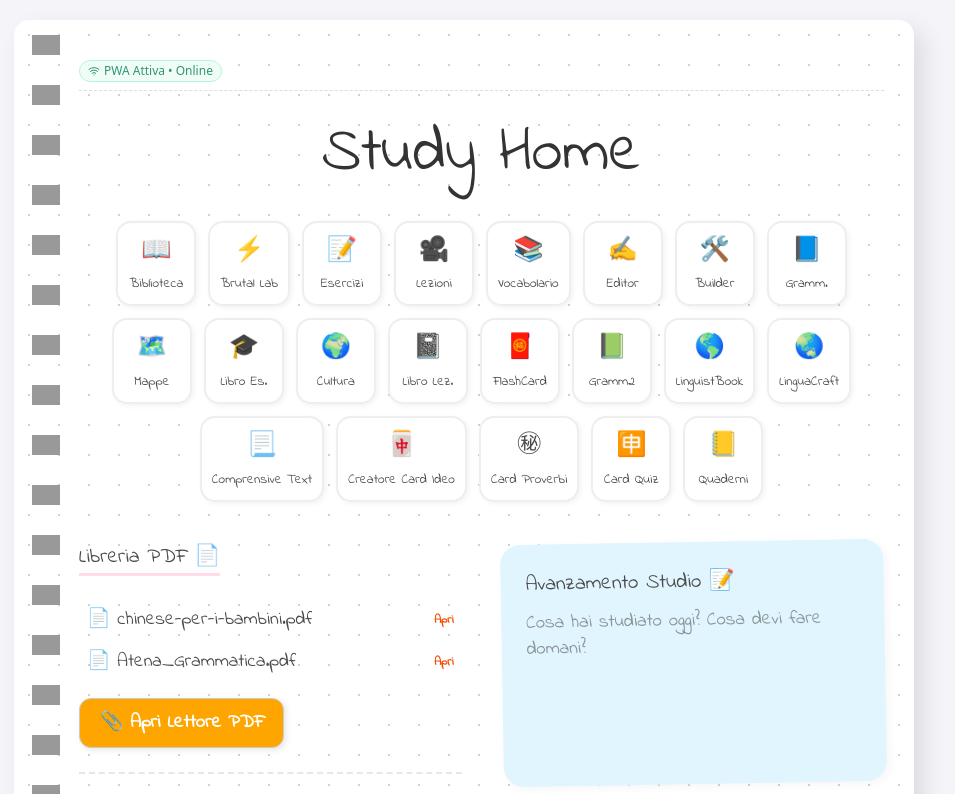
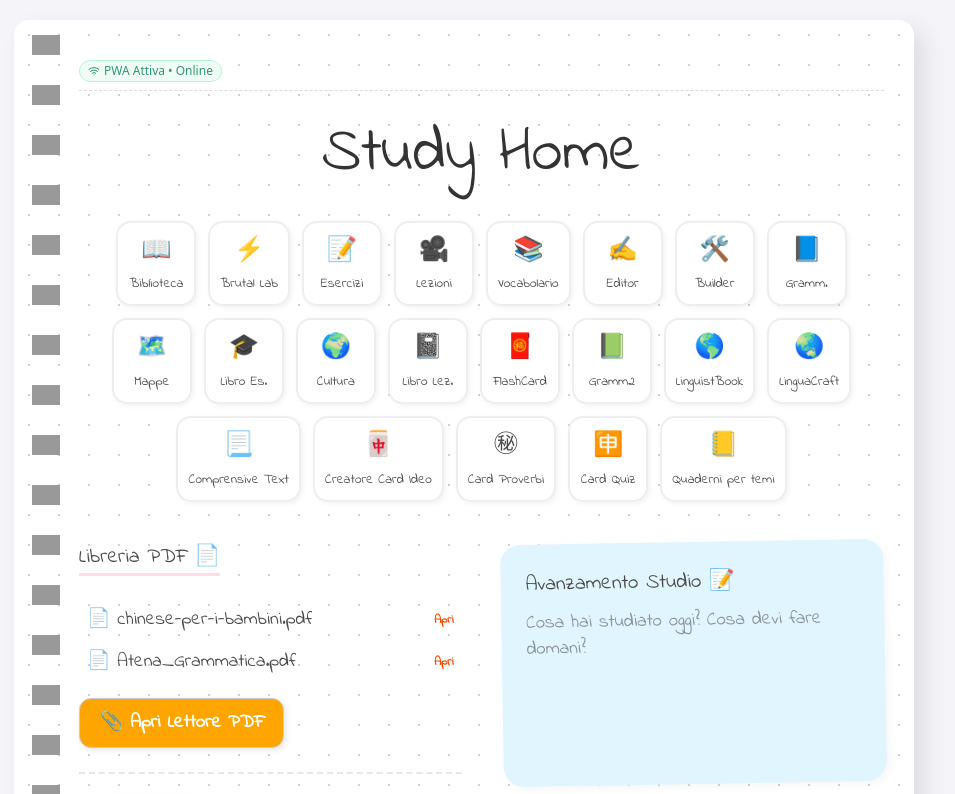
Before and after one commit to scottino2019-glitch/Aula-Studio, a React (Vite) app: page / in a window 1280 px wide. Shown: the top 794 px of the page, without its empty margins (176-1131 px from the left). Built offline with nearby package versions, Linux system fonts and the light colour scheme.

Commit message:
Update App.tsx

```diff
--- a/src/App.tsx
+++ b/src/App.tsx
@@ -161,7 +161,7 @@ export default function App() {
     { title: 'Creatore Card Ideo', icon: '🀄', href: 'https://creatore-card-ideogrammi.vercel.app/' },
     { title: 'Card Proverbi', icon: '㊙', href: 'https://card-proverbi.vercel.app/' },
     { title: 'Card Quiz', icon: '🈸', href: 'https://cardquiz.vercel.app/' },
-     { title: 'Quaderni', icon: '📒', href: 'https://fogli-di-quaderni-per-temi.vercel.app/' },
+     { title: 'Quaderni per temi', icon: '📒', href: 'https://fogli-di-quaderni-per-temi.vercel.app/' },
   ];
 
   return (
```
